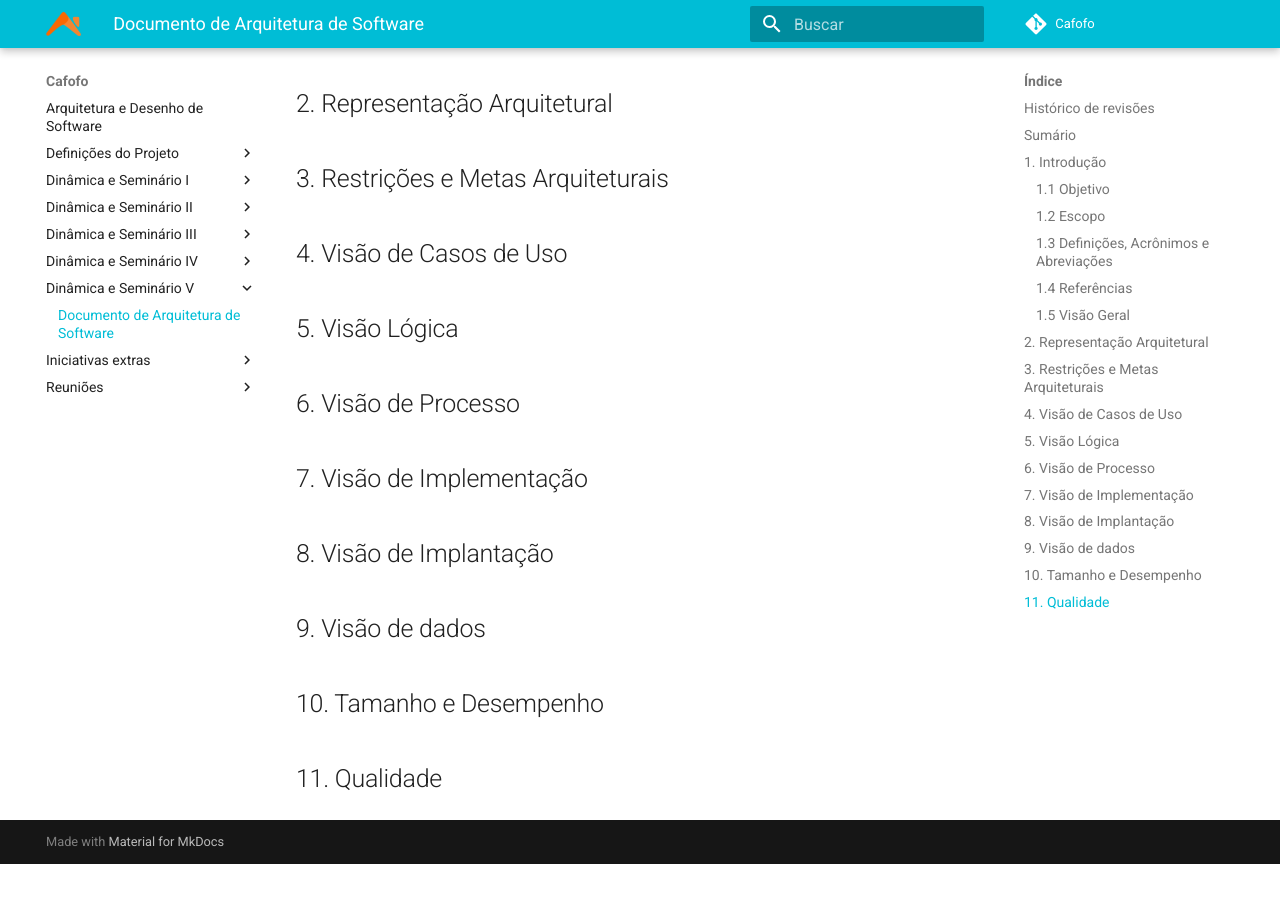
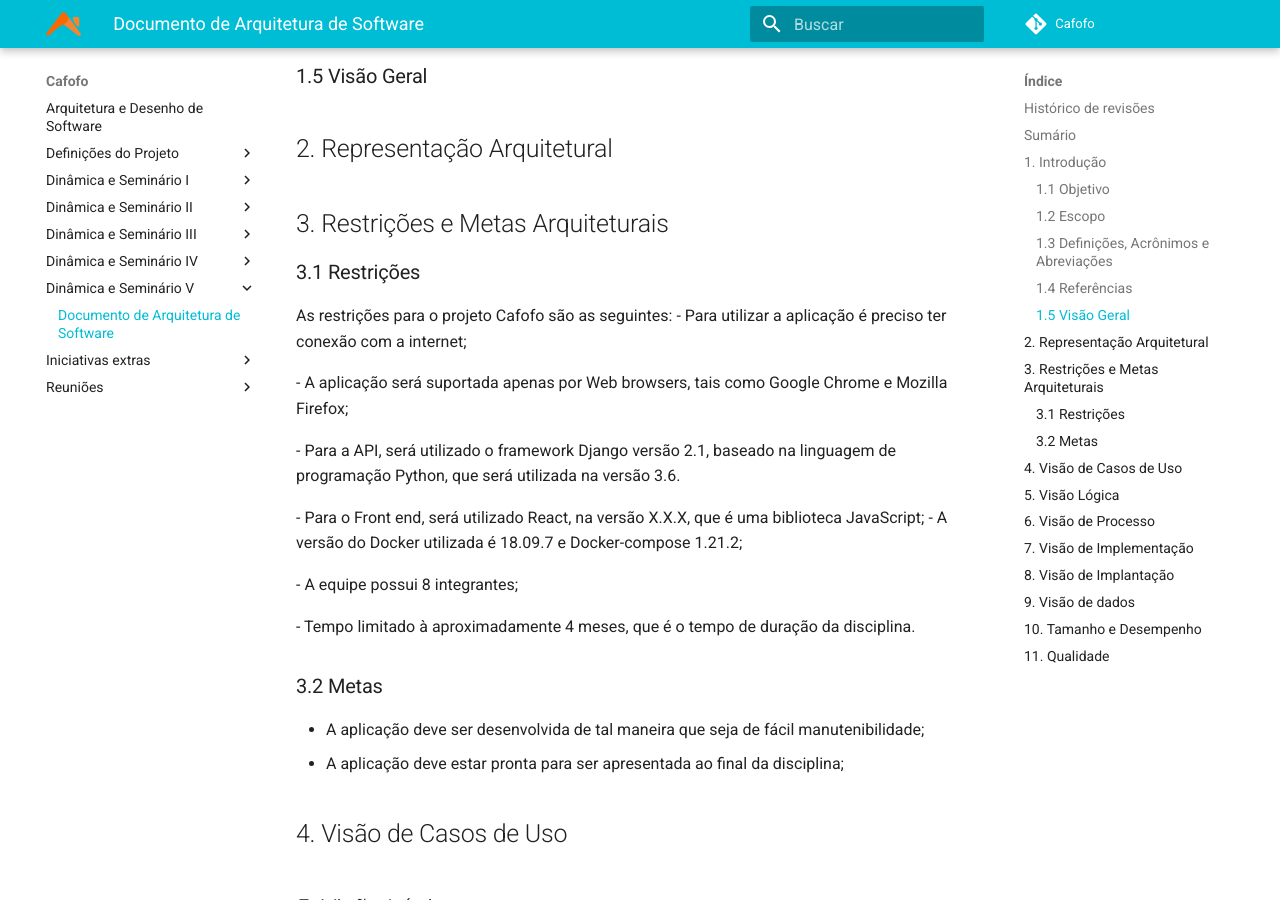
Before and after one commit to desenho-2019/Wiki, an MkDocs documentation site: the page built from docs/Dinâmica e Seminário V/Documento de Arquitetura.md, in a window 1280 px wide and 900 px high, scrolled down 1849 px. Built offline with MkDocs 1.6.1 and Material for MkDocs 9.7.7, drawn with Linux system fonts in a browser that asks for light colours; before the commit the page ends 2713 px from its top, so only the background shows below that; some of the changed text lies outside the part shown.

Commit message:
Adicionando metas e restrições de arquitetura

```diff
--- a/docs/Dinâmica e Seminário V/Documento de Arquitetura.md
+++ b/docs/Dinâmica e Seminário V/Documento de Arquitetura.md
@@ -5,6 +5,7 @@
 | :--------: | :----: | :-------------------: | :--------------: |
 | 04/11/2019 | 0.1 | Iniciando o documento e adicionando o Sumário | Weiller Fernandes |
 | 04/11/2019 | 0.2 | Adicionando Objetivo e Escopo | Weiller Fernandes |
+| 09/11/2019 | 0.3 | Adicionando Metas e Restrições | Caio César Beleza |
 
 ## Sumário
   - [1. Introdução](#1-introducao)
@@ -51,6 +52,19 @@ O projeto Cafofo tem como principal objetivo auxiliar alunos de uma Universidade
 ## 2. Representação Arquitetural
 
 ## 3. Restrições e Metas Arquiteturais
+### 3.1 Restrições
+As restrições para o projeto Cafofo são as seguintes:
+- Para utilizar a aplicação é preciso ter conexão com a internet;</p>
+- A aplicação será suportada apenas por Web browsers, tais como Google Chrome e Mozilla Firefox;</p>
+- Para a API, será utilizado o framework Django versão 2.1, baseado na linguagem de programação Python, que será utilizada na versão 3.6.</p>
+- Para o Front end, será utilizado React, na versão X.X.X, que é uma biblioteca JavaScript;
+- A versão do Docker utilizada é 18.09.7 e Docker-compose 1.21.2;</p>
+- A equipe possui 8 integrantes;</p>
+- Tempo limitado à aproximadamente 4 meses, que é o tempo de duração da disciplina.</p>
+
+### 3.2 Metas
+- A aplicação deve ser desenvolvida de tal maneira que seja de fácil manutenibilidade;</p>
+- A aplicação deve estar pronta para ser apresentada ao final da disciplina;
 
 ## 4. Visão de Casos de Uso
 
```
